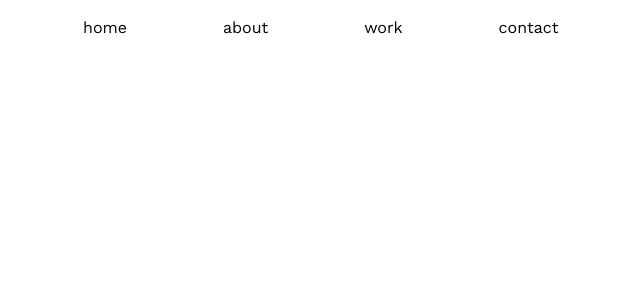
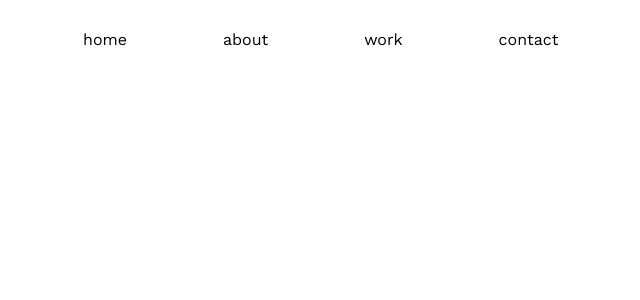
Before and after one commit to rubuz/ML-portfolioV2, a React (Vite) app: page / in a window 1280 px wide. Shown: the top 300 px of the page, without its empty margins (429-1069 px from the left). Built offline with nearby package versions, Linux system fonts and the light colour scheme.

Commit message:
style: fix padding - navbar

```diff
--- a/src/components/Navbar.jsx
+++ b/src/components/Navbar.jsx
@@ -3,7 +3,7 @@ import { FaArrowRight } from "react-icons/fa";
 
 const Navbar = () => {
   return (
-    <nav className="w-screen flex justify-center">
+    <nav className="w-screen flex justify-center py-3">
       <div className="max-w-[1400px] w-1/4 ">
         <ul className="flex justify-around items-center h-14 gap-x-8">
           <li className="group nav-btn hover:bg-pinky transition-all duration-500 ease-in-out">
```
